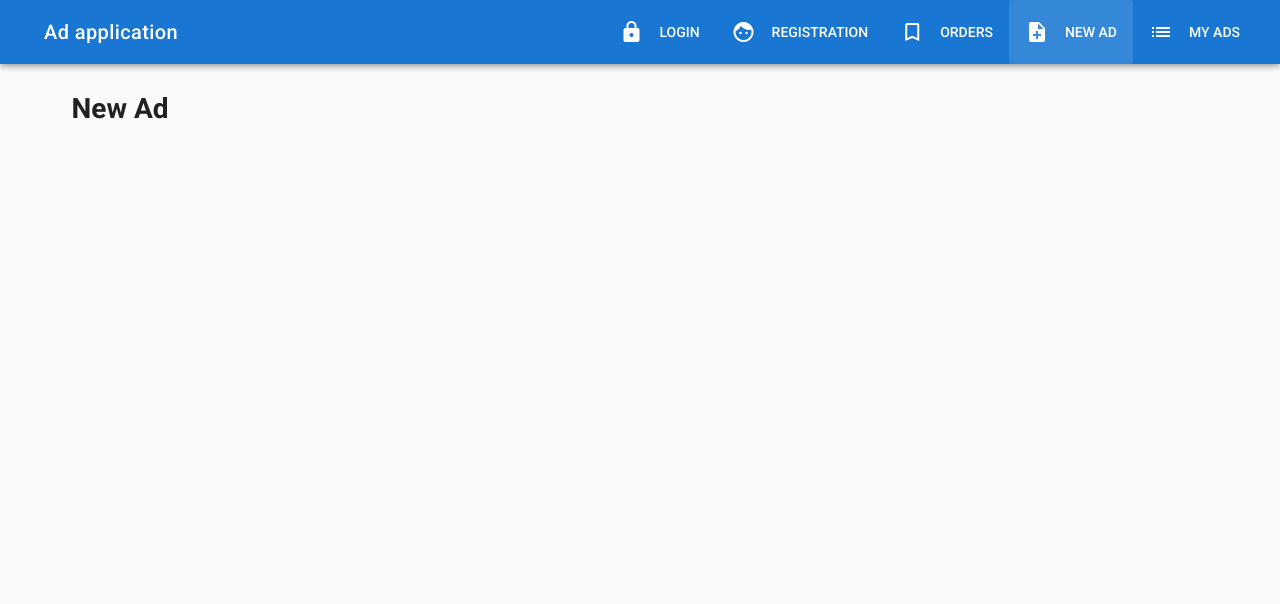
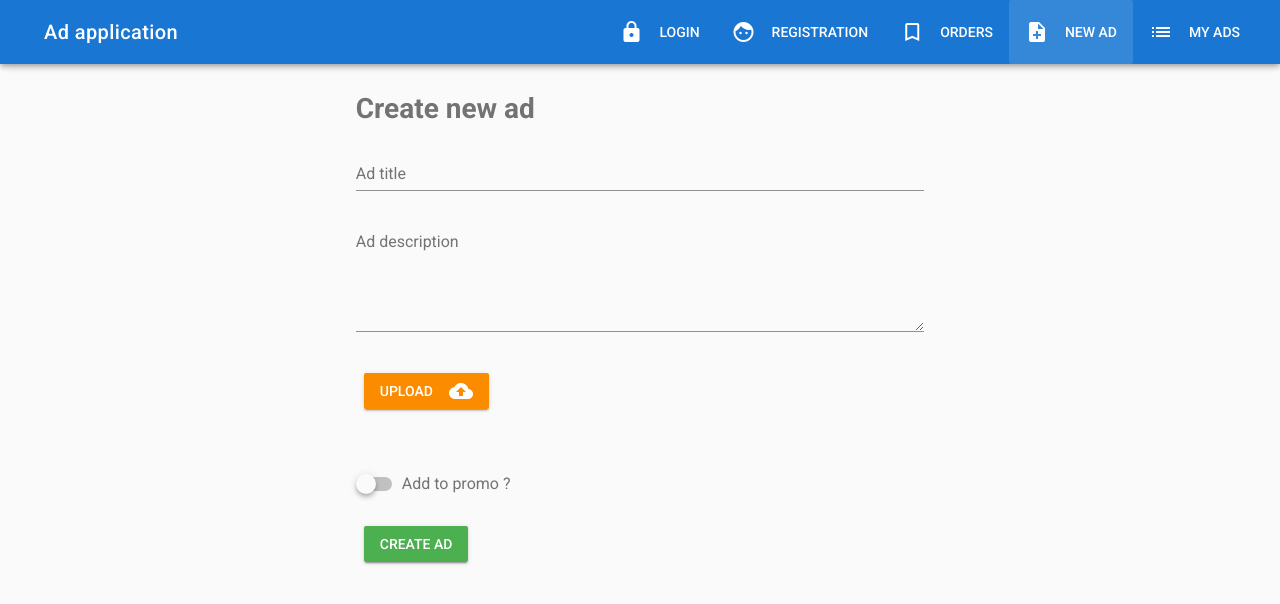
Before and after one commit to mmasterenko/vue-demo, a Vue app: page /new in a window 1280 px wide. Shown: the top 604 px of the page. Built offline with nearby package versions, Linux system fonts and the light colour scheme.

Commit message:
lesson 10: new ad page

```diff
--- a/src/components/Ads/NewAd.vue
+++ b/src/components/Ads/NewAd.vue
@@ -1,8 +1,57 @@
 <template>
   <v-container>
     <v-layout row>
-      <v-flex xs12>
-        <h1>New Ad</h1>
+      <v-flex xs12 sm6 offset-sm3>
+        <h1 class="text--secondary mb-3">Create new ad</h1>
+        <v-form v-model="valid" ref="form" lazy-validation class="mb-3">
+          <v-text-field
+            name="title"
+            label="Ad title"
+            type="text"
+            v-model="title"
+            :rules="[v => !!v || 'Title is required']"
+          ></v-text-field>
+          <v-text-field
+            name="description"
+            label="Ad description"
+            type="text"
+            multi-line
+            v-model="description"
+            :rules="[v => !!v || 'Description is required']"
+          ></v-text-field>
+        </v-form>
+        <v-layout row class="mb-3">
+          <v-flex xs12>
+            <v-btn class="warning">
+              Upload
+              <v-icon right dark>cloud_upload</v-icon>
+            </v-btn>
+          </v-flex>
+        </v-layout>
+        <v-layout row>
+          <v-flex xs12>
+            <img src="" height="100">
+          </v-flex>
+        </v-layout>
+        <v-layout row>
+          <v-flex xs12>
+            <v-switch
+              label="Add to promo ?"
+              v-model="promo"
+              color="primary"
+            ></v-switch>
+          </v-flex>
+        </v-layout>
+        <v-layout row>
+          <v-flex xs12>
+            <v-spacer></v-spacer>
+            <v-btn
+              :disabled="!valid"
+              class="success"
+              @click="createAd"
+            >Create ad</v-btn>
+          </v-flex>
+        </v-layout>
       </v-flex>
     </v-layout>
   </v-container>
@@ -11,7 +60,23 @@
 <script>
   export default {
     data () {
-      return {}
+      return {
+        title: '',
+        description: '',
+        promo: false,
+        valid: false
+      }
+    },
+    methods: {
+      createAd () {
+        if (this.$refs.form.validate()) {
+          const ad = {
+            title: this.title,
+            description: this.description,
+            promo: this.promo
+          }
+        }
+      }
     }
   }
 </script>
```
